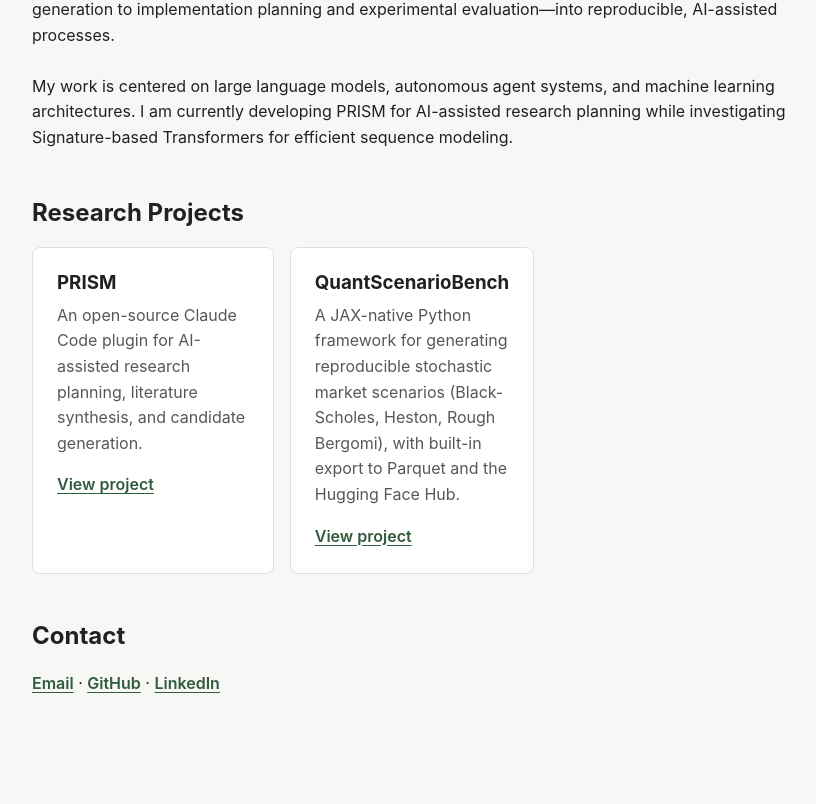
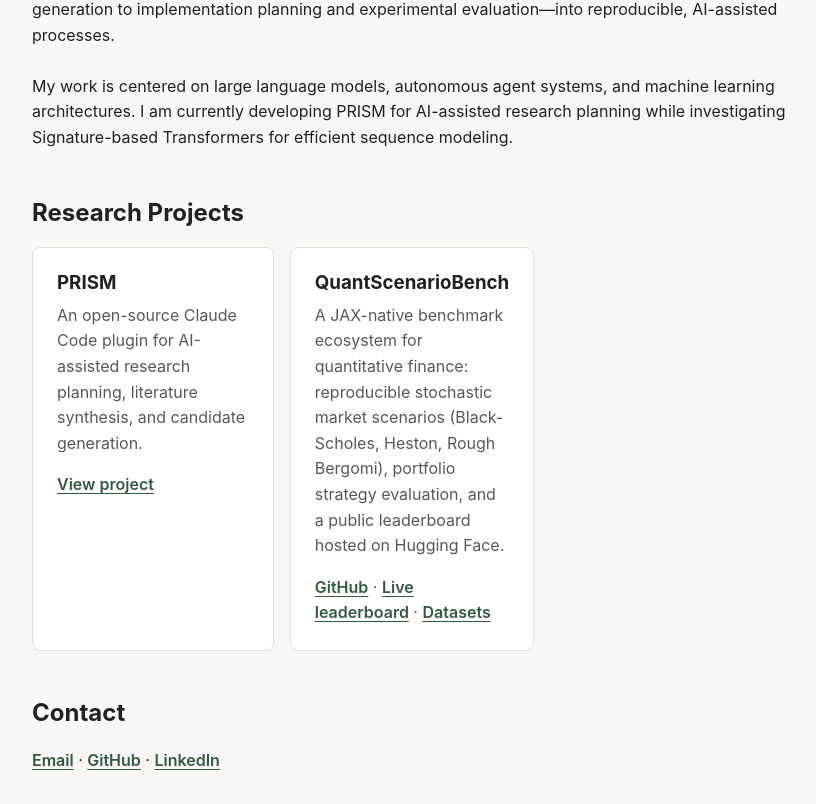
Before and after one commit to tim-nish/research-portfolio, a React (Vite) app: page / in a window 1280 px wide. Shown: the part 416-1220 px from the top of the page, without its empty margins (228-1044 px from the left). Before the commit the page ends 1193 px from the top, so only its background shows below. Built offline with nearby package versions, Linux system fonts and the light colour scheme.

Commit message:
feat: expand QuantScenarioBench card with benchmark description and HF links
Co-Authored-By: Claude Fable 5 <noreply@anthropic.com>

```diff
--- a/src/App.tsx
+++ b/src/App.tsx
@@ -36,8 +36,21 @@ function App() {
           />
           <ProjectCard
             title="QuantScenarioBench"
-            description="A JAX-native Python framework for generating reproducible stochastic market scenarios (Black-Scholes, Heston, Rough Bergomi), with built-in export to Parquet and the Hugging Face Hub."
-            link="https://github.com/tim-nish/QuantScenarioBench"
+            description="A JAX-native benchmark ecosystem for quantitative finance: reproducible stochastic market scenarios (Black-Scholes, Heston, Rough Bergomi), portfolio strategy evaluation, and a public leaderboard hosted on Hugging Face."
+            links={[
+              {
+                label: "GitHub",
+                href: "https://github.com/tim-nish/QuantScenarioBench",
+              },
+              {
+                label: "Live leaderboard",
+                href: "https://huggingface.co/spaces/QuantScenarioBench/qsb-leaderboard",
+              },
+              {
+                label: "Datasets",
+                href: "https://huggingface.co/QuantScenarioBench",
+              },
+            ]}
           />
         </div>
       </section>
--- a/src/components/ProjectCard.tsx
+++ b/src/components/ProjectCard.tsx
@@ -1,16 +1,31 @@
+interface ProjectLink {
+  label: string;
+  href: string;
+}
+
 interface ProjectCardProps {
   title: string;
   description: string;
   link?: string;
+  links?: ProjectLink[];
   onOpen?: () => void;
 }
 
-function ProjectCard({ title, description, link, onOpen }: ProjectCardProps) {
+function ProjectCard({ title, description, link, links, onOpen }: ProjectCardProps) {
   return (
     <article>
       <h3>{title}</h3>
       <p>{description}</p>
-      {onOpen ? (
+      {links ? (
+        <p className="project-links">
+          {links.map((item, index) => (
+            <span key={item.href}>
+              {index > 0 && <span aria-hidden="true"> · </span>}
+              <a href={item.href}>{item.label}</a>
+            </span>
+          ))}
+        </p>
+      ) : onOpen ? (
         <button className="link-button" type="button" onClick={onOpen}>
           View project
         </button>
--- a/src/styles.css
+++ b/src/styles.css
@@ -89,6 +89,10 @@ article p {
   color: #555953;
 }
 
+article p.project-links {
+  margin-bottom: 0;
+}
+
 a {
   color: #315b3d;
   font-weight: 600;
```
